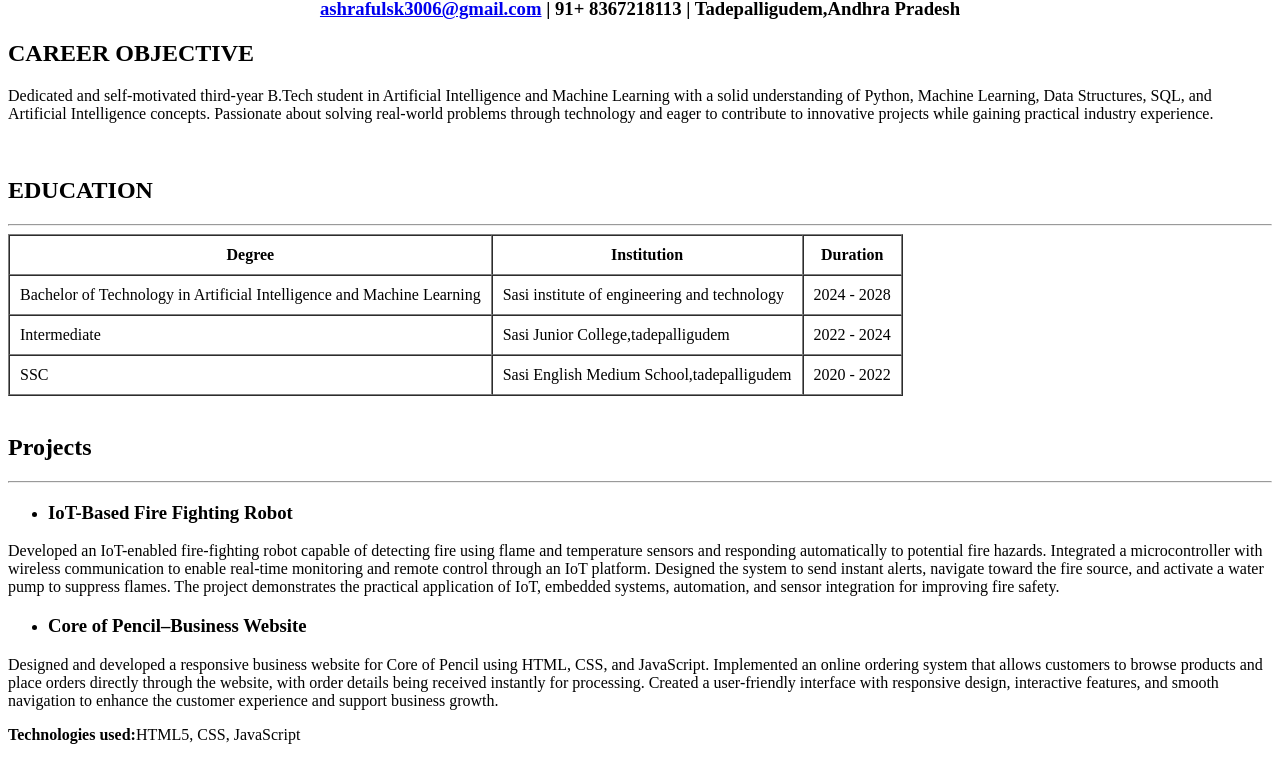
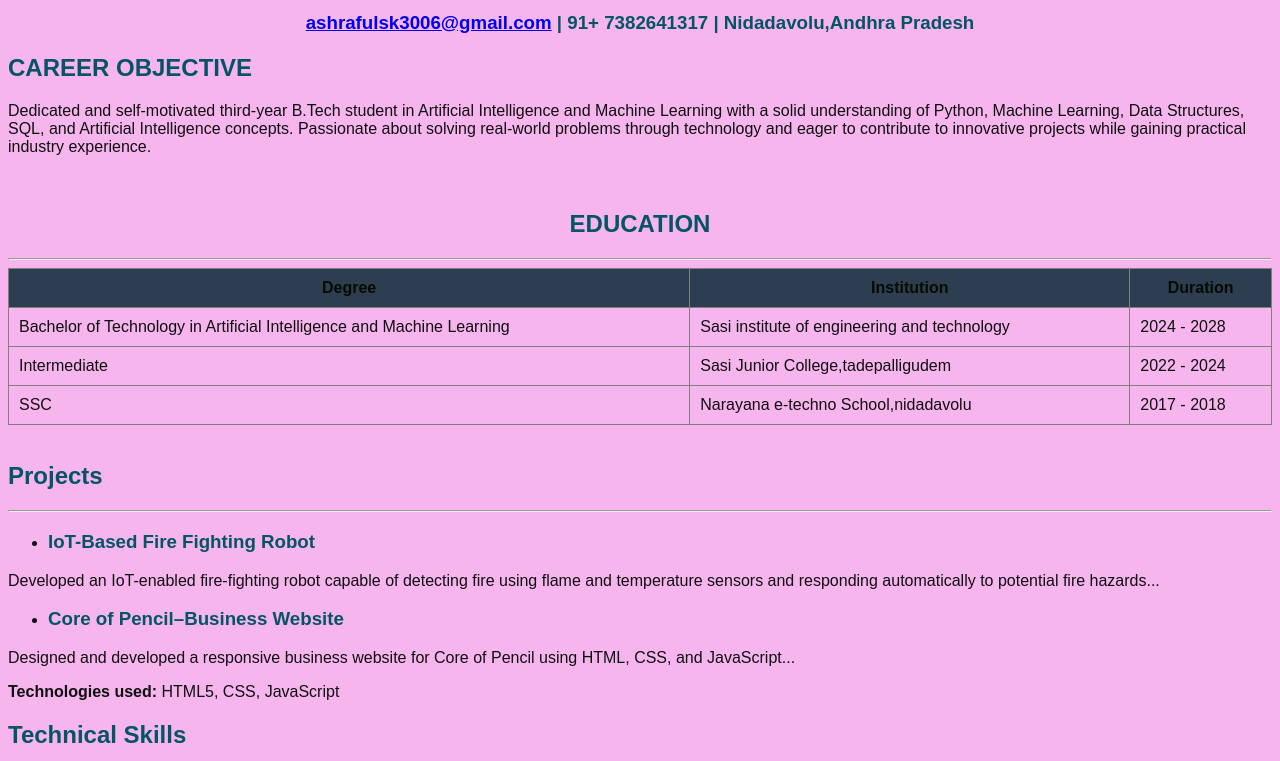
Before and after one commit to ashrafulsk/My-resume, a plain HTML site: page index.html in a window 1280 px wide. Shown: the part 68-829 px from the top of the page. Drawn offline with Linux system fonts and the light colour scheme.

Commit message:
Update index.html

```diff
--- a/index.html
+++ b/index.html
@@ -1,9 +1,38 @@
-<h1 align="center">Abdul <Ashraful class="Sheik"></Ashraful></h1>
-    <h3 align="center"><a href="ashrafulsk3006@gmail.com">ashrafulsk3006@gmail.com</a> | 91+ 8367218113 | Tadepalligudem,Andhra Pradesh </a></h3>
+<!DOCTYPE html>
+<html>
+<head>
+    <title>Resume - Abdul Ashraful.Sheik</title>
+    <style>
+        body {
+            background-color: #f7b5ed; /* soft professional gray */
+            font-family: Arial, sans-serif;
+        }
+        h1, h2, h3 {
+            color: #035465; /* dark navy for headings */
+        }
+        p, li, td, th {
+            color: #0f1011; /* readable dark text */
+        }
+        table {
+            border-collapse: collapse;
+            width: 100%;
+        }
+        th {
+            background-color: #2c3e50;
+            color: rgb(6, 11, 1);
+        }
+        td {
+            background-color: #f7b5ed;
+        }
+    </style>
+</head>
+<body>
+    <h1 align="center">Abdul Ashraful.Sheik</h1>
+    <h3 align="center"><a href="ashrafulsk3006@gmail.com">ashrafulsk3006@gmail.com</a> | 91+ 7382641317 | Nidadavolu,Andhra Pradesh </h3>
     <h2>CAREER OBJECTIVE</h2>
     <p>Dedicated and self-motivated third-year B.Tech student in Artificial Intelligence and Machine Learning with a solid understanding of Python, Machine Learning, Data Structures, SQL, and Artificial Intelligence concepts. Passionate about solving real-world problems through technology and eager to contribute to innovative projects while gaining practical industry experience.</p>
     <br>
-    <h2>EDUCATION</h2>
+    <h2 align="center">EDUCATION</h2>
     <hr>
     <table border="1" cellspacing="0" cellpadding="10">
         <tr>
@@ -23,33 +52,33 @@
         </tr>
         <tr>
             <td>SSC</td>
-                <td>Sasi English Medium School,tadepalligudem</td>
-                <td>2020 - 2022</td>
+            <td>Narayana e-techno School,nidadavolu</td>
+            <td>2017 - 2018</td>
         </tr>
     </table>
     <br>
     <h2>Projects</h2>
     <hr>
     <ul><li><h3>IoT-Based Fire Fighting Robot</h3></li></ul>
-<p>Developed an IoT-enabled fire-fighting robot capable of detecting fire using flame and temperature sensors and responding automatically to potential fire hazards. Integrated a microcontroller with wireless communication to enable real-time monitoring and remote control through an IoT platform. Designed the system to send instant alerts, navigate toward the fire source, and activate a water pump to suppress flames. The project demonstrates the practical application of IoT, embedded systems, automation, and sensor integration for improving fire safety.</p>
+    <p>Developed an IoT-enabled fire-fighting robot capable of detecting fire using flame and temperature sensors and responding automatically to potential fire hazards...</p>
     <ul><li><h3>Core of Pencil–Business Website</h3></li></ul>
-<p>Designed and developed a responsive business website for Core of Pencil using HTML, CSS, and JavaScript. Implemented an online ordering system that allows customers to browse products and place orders directly through the website, with order details being received instantly for processing. Created a user-friendly interface with responsive design, interactive features, and smooth navigation to enhance the customer experience and support business growth.</p>
-<p><b>Technologies used:</b>HTML5, CSS, JavaScript</p>
+    <p>Designed and developed a responsive business website for Core of Pencil using HTML, CSS, and JavaScript...</p>
+    <p><b>Technologies used:</b> HTML5, CSS, JavaScript</p>
     <h2>Technical Skills</h2>
     <hr>
     <ul>
         <li><b>Programming Languages:</b> Python, C, Java</li>
-    <li><b>Core Concepts:</b>Data Structures and Algorithms,Object-Oriented Programming(OOP)</li>
-    <li><b>AI/ML:</b>Supervised Learning Basics,Model Evaluation</li>
-    <li><b>Web Development:</b>HTML, CSS, JavaScript</li>
-    <li><b>Embedded Systems:</b>Microcontroller Programming</li>
+        <li><b>Core Concepts:</b> Data Structures and Algorithms, Object-Oriented Programming (OOP)</li>
+        <li><b>AI/ML:</b> Supervised Learning Basics, Model Evaluation</li>
+        <li><b>Web Development:</b> HTML, CSS, JavaScript</li>
+        <li><b>Embedded Systems:</b> Microcontroller Programming</li>
     </ul>
     <h2>Certifications</h2>
     <hr>
     <ul>
         <li><b>NPTEL Online Certification – [Introduction to Internet of Things]</b></li>
-    <li>Secured<b>Score: 85% (Elite)</b>in the final certification examination in 2026</li>
-    <li>Certified by<u><b>National Programme on Technology Enhanced Learning (NPTEL)</b></u></li>
+        <li>Secured <b>Score: 85% (Elite)</b> in the final certification examination in 2026</li>
+        <li>Certified by <u><b>National Programme on Technology Enhanced Learning (NPTEL)</b></u></li>
     </ul>
     <h2>Achievements</h2>
     <hr>
@@ -57,3 +86,5 @@
         <li>Got selected for the Internal <b>Smart India Hackathon 2025</b></li>
         <li>Very enthusiastic about participating in tech events and competitions</li>
     </ul>
+</body>
+</html>
```
Lines whose indentation alone changed are shown as unchanged.
